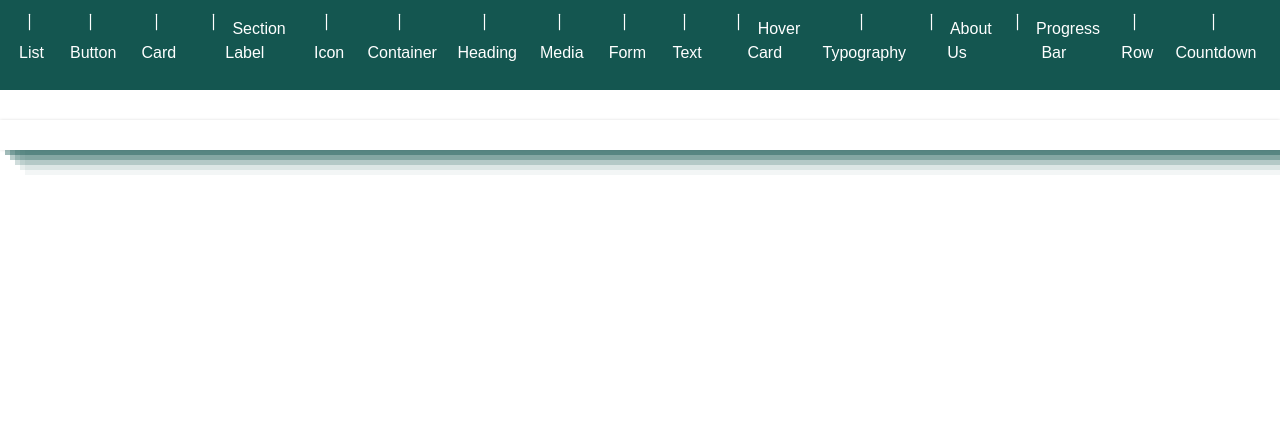
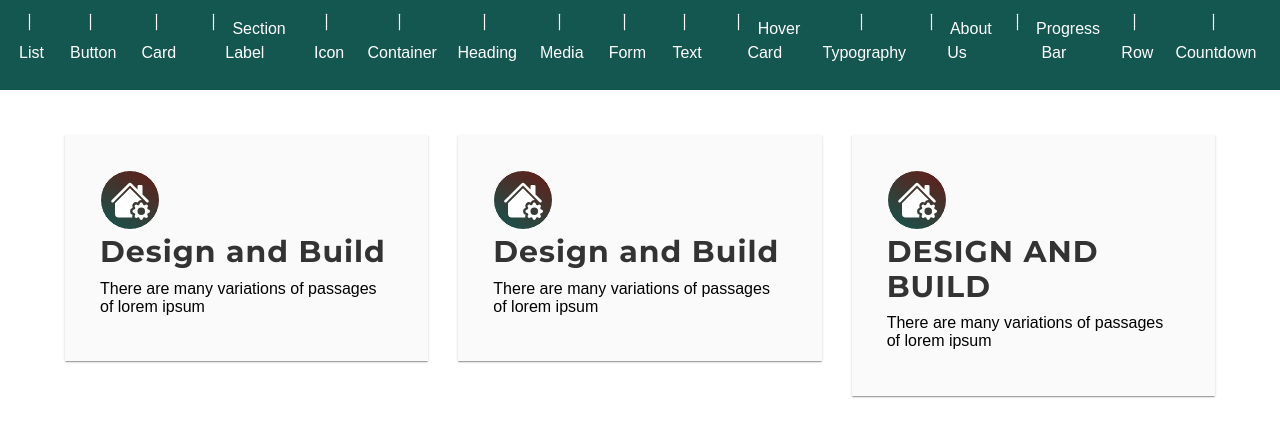
Before and after one commit to nrmndev/nrmndev-fw, a React (Vite) app: page /card in a window 1280 px wide. Shown: the top 436 px of the page. Built offline with nearby package versions, Linux system fonts and the light colour scheme; a web font is replaced by a local one.

Commit message:
Pre-release v1.1.2-beta.5

```diff
--- a/src/routing/SampleComponents/SampleCard.tsx
+++ b/src/routing/SampleComponents/SampleCard.tsx
@@ -1,11 +1,76 @@
-import { Card } from "@uiComponents";
-
-const SampleCard = () => {
-  return (
-    <>
-      <Card boxShadow="box-shadow-6" />
-    </>
-  );
-};
+import { Card, Column, Container, Media, Row } from "@uiComponents";
+import { BsFillHouseGearFill } from "react-icons/bs";
+const SampleCard = () => (
+  <>
+    <Container>
+      <Row lgColumns={3} mdColumns={3} xlColumns={3} xxlColumns={3}>
+        <Column>
+          <Card boxShadow="box-shadow-3" margin={"sm"} background={"light"}>
+            <Media
+              icon={{
+                icon: BsFillHouseGearFill,
+                position: "top-left",
+                rounded: true,
+                variant: "outline",
+                background: "gradient-1",
+                color: "white",
+                margin: "zero",
+              }}
+              heading={{ children: "Design and Build", color: "dark" }}
+              body={{
+                children:
+                  "There are many variations of passages of lorem ipsum",
+              }}
+            />
+          </Card>
+        </Column>
+        <Column>
+          <Card boxShadow="box-shadow-3" margin={"sm"} background={"light"}>
+            <Media
+              icon={{
+                icon: BsFillHouseGearFill,
+                position: "top-left",
+                rounded: true,
+                variant: "outline",
+                background: "gradient-1",
+                color: "white",
+                margin: "zero",
+              }}
+              heading={{ children: "Design and Build", color: "dark" }}
+              body={{
+                children:
+                  "There are many variations of passages of lorem ipsum",
+              }}
+            />
+          </Card>
+        </Column>{" "}
+        <Column>
+          <Card boxShadow="box-shadow-3" margin={"sm"} background={"light"}>
+            <Media
+              icon={{
+                icon: BsFillHouseGearFill,
+                position: "top-left",
+                rounded: true,
+                variant: "outline",
+                background: "gradient-1",
+                color: "white",
+                margin: "zero",
+              }}
+              heading={{
+                children: "Design and Build",
+                color: "dark",
+                textTransform: "uppercase",
+              }}
+              body={{
+                children:
+                  "There are many variations of passages of lorem ipsum",
+              }}
+            />
+          </Card>
+        </Column>
+      </Row>
+    </Container>
+  </>
+);
 
 export default SampleCard;
--- a/src/styles/base/_root.scss
+++ b/src/styles/base/_root.scss
@@ -41,9 +41,11 @@
   --bg-secondary: #fafafa;
   --border-primary: #666;
   --border-secondary: #fafafa;
-  --gradient-1: linear-gradient(30deg, #145650, #651b15);
-  --gradient-2: linear-gradient(30deg, #43cea2, #185a9d);
-  --gradient-3: linear-gradient(30deg, #43cea2, #185a9d);
+  --gradient-1: linear-gradient(30deg, var(--primary), var(--secondary));
+  --gradient-2: linear-gradient(30deg, var(--primary), var(--light));
+  --gradient-3: linear-gradient(30deg, var(--primary), var(--dark));
+  --gradient-4: linear-gradient(30deg, var(--secondary), var(--light));
+  --gradient-5: linear-gradient(30deg, var(--secondary), var(--dark));
 }
 
 [data-theme="dark"] {
--- a/src/types/Props/colorProps.ts
+++ b/src/types/Props/colorProps.ts
@@ -9,6 +9,8 @@ export type ColorOptions =
   | "gradient-1"
   | "gradient-2"
   | "gradient-3"
+  | "gradient-4"
+  | "gradient-5"
   | "light"
   | "white";
 
--- a/src/utils/propStyleHandler/index.ts
+++ b/src/utils/propStyleHandler/index.ts
@@ -92,7 +92,7 @@ export const propStyleHandler = (props: PropStyleHanlderProps = {}) => {
   }
   //Margin classes ie. m-sm m-md...
   if (margin && typeof margin === "string") {
-    margin === "zero" ? className.push("m-0") : className.push("p-" + margin);
+    margin === "zero" ? className.push("m-0") : className.push("m-" + margin);
   }
   //Color class ie. color-primary...
   if (color && typeof color === "string") {
```
Also changed, not shown: src/components/card/Card.tsx (+10 -1 lines), 2 other files (tests, documents, lock files or other folders).
